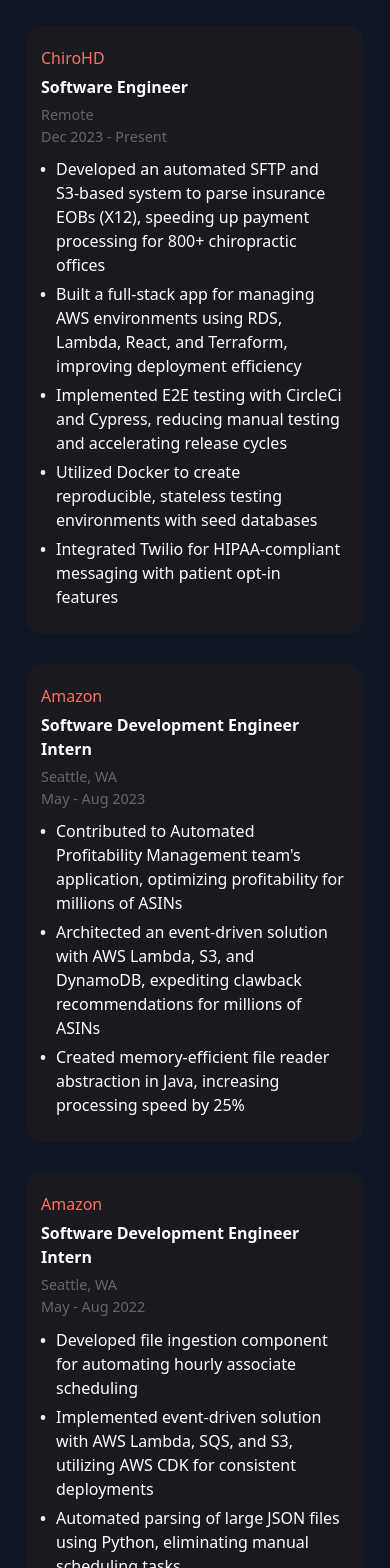
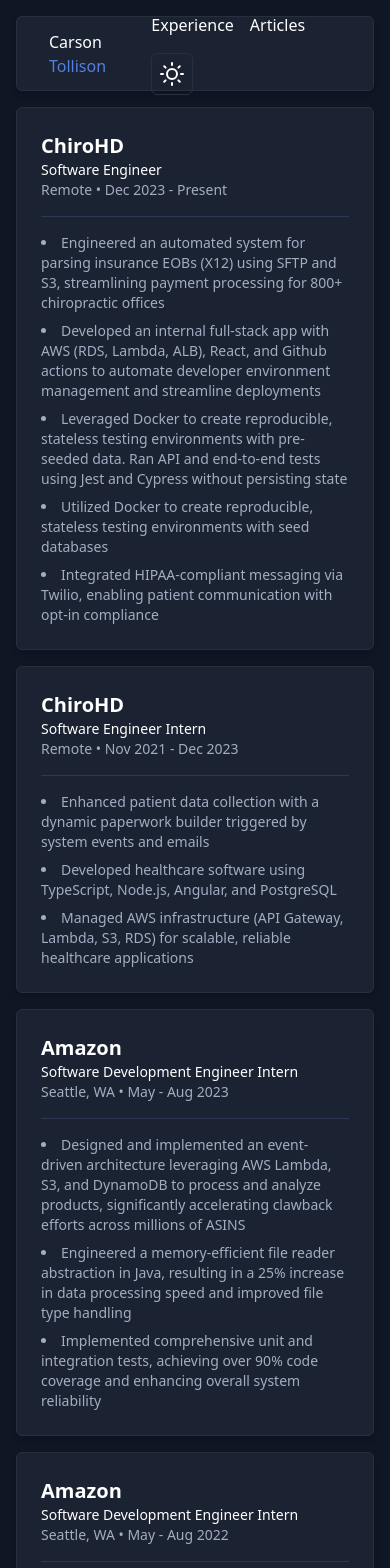
Before and after one commit to c-tollison/carson-dev, a React (Vite) app: page /experience in a window 390 px wide. Shown: the top 1568 px of the page. Built offline with nearby package versions, Linux system fonts and the light colour scheme.

Commit message:
finish v2

```diff
--- a/index.html
+++ b/index.html
@@ -14,10 +14,7 @@
         <title>Carson Tollison - Software Engineer</title>
     </head>
     <body>
-        <div
-            id="root"
-            class="dark"
-        ></div>
+        <div id="root"></div>
         <script
             type="module"
             src="/src/main.tsx"
--- a/src/components/core/providers/color-mode-provider/color-mode-provider.tsx
+++ b/src/components/core/providers/color-mode-provider/color-mode-provider.tsx
@@ -1,4 +1,4 @@
-import { ReactNode, createContext, useState } from 'react';
+import { ReactNode, createContext, useState, useEffect } from 'react';
 import { ColorMode } from './color-mode.enum';
 
 interface ColorModeContextI {
@@ -18,12 +18,23 @@
 }
 
 export function ColorThemeProvider({ children }: ColorThemeProviderProps) {
-    const [colorMode, setColorMode] = useState(defaultContext.colorMode);
+    const [colorMode, setColorMode] = useState<ColorMode>(() => {
+        const savedMode = localStorage.getItem('colorMode');
+        return savedMode ? (savedMode as ColorMode) : defaultContext.colorMode;
+    });
+
+    useEffect(() => {
+        applyColorMode(colorMode);
+    }, [colorMode]);
+
+    function applyColorMode(mode: ColorMode) {
+        document.getElementById('root')?.classList.remove(ColorMode.Dark, ColorMode.Light);
+        document.getElementById('root')?.classList.add(mode);
+        localStorage.setItem('colorMode', mode);
+    }
 
     function toggleColorMode() {
         const newMode = colorMode === ColorMode.Dark ? ColorMode.Light : ColorMode.Dark;
-        document.getElementById('root')?.classList.remove(colorMode);
-        document.getElementById('root')?.classList.add(newMode);
         setColorMode(newMode);
     }
 
--- a/src/components/nav-bar/nav-bar.tsx
+++ b/src/components/nav-bar/nav-bar.tsx
@@ -12,10 +12,10 @@
             </h1>
             <ul className='flex flex-wrap gap-4 items-center'>
                 <li>
-                    <Link to={'experience'}>Experience</Link>
+                    <Link to={'/experience'}>Experience</Link>
                 </li>
                 <li>
-                    <Link to={'articles'}>Articles</Link>
+                    <Link to={'/articles'}>Articles</Link>
                 </li>
                 <li>
                     <ColorModeButton />
--- a/src/components/projects/project/project.tsx
+++ b/src/components/projects/project/project.tsx
@@ -12,7 +12,7 @@
 
     return (
         <div
-            className='py-6 px-6 border-b border-accent last:border-b-0 cursor-pointer'
+            className='py-6 px-4 border-b border-accent last:border-b-0 cursor-pointer'
             onClick={openModal}
             onMouseEnter={() => setIsHovered(true)}
             onMouseLeave={() => setIsHovered(false)}
--- a/src/components/work-experience/work-experience.css
+++ /dev/null
@@ -1,62 +0,0 @@
-.experience-item {
-    margin-bottom: 30px;
-    padding: 20px;
-    background-color: #1c1c1ebe;
-    border-radius: 16px;
-}
-
-.experience-header {
-    margin-bottom: 10px;
-}
-
-.experience-header h3 {
-    margin: 0;
-    color: #ff6f61;
-}
-
-.job-title {
-    font-weight: bold;
-    margin: 5px 0;
-}
-
-.location-date {
-    display: flex;
-    justify-content: space-between;
-    color: #666;
-    font-size: 0.9em;
-}
-
-.experience-item ul {
-    margin: 0;
-    padding-left: 20px;
-    list-style-type: none;
-}
-
-.experience-item li {
-    margin-bottom: 5px;
-    position: relative;
-}
-
-.experience-item li::before {
-    content: '•';
-    color: #f0f0f0;
-    font-weight: bold;
-    display: inline-block;
-    width: 1em;
-    margin-left: -1em;
-    position: absolute;
-}
-
-@media (max-width: 650px) {
-    .experience-item {
-        padding-left: 15px;
-    }
-
-    .location-date {
-        flex-direction: column;
-    }
-
-    .experience-item ul {
-        padding-left: 15px;
-    }
-}
--- a/src/components/work-experience/work-experience.tsx
+++ b/src/components/work-experience/work-experience.tsx
@@ -1,5 +1,3 @@
-import './work-experience.css';
-
 export interface WorkExperienceProps {
     companyOrProjectName: string;
     jobTitle: string;
@@ -18,19 +16,23 @@
     return (
         <div
             key={companyOrProjectName}
-            className='experience-item'
+            className='col-span-full row-span-3 p-6 flex flex-col gap-4 border bg-card rounded-md border border-border shadow-md transition transform duration-300 ease-in-out'
         >
-            <div className='experience-header'>
-                <h3>{companyOrProjectName}</h3>
-                <p className='job-title'>{jobTitle}</p>
-                <p className='location-date'>
-                    <span>{location}</span>
-                    <span>{date}</span>
+            <div className='border-b pb-4 border-accent'>
+                <h3 className='text-xl font-semibold'>{companyOrProjectName}</h3>
+                <p className='text-sm'>{jobTitle}</p>
+                <p className='text-sm text-muted-foreground'>
+                    <span>{location}</span> • <span>{date}</span>
                 </p>
             </div>
-            <ul>
+            <ul className='list-disc list-inside space-y-2 text-muted-foreground'>
                 {details.map((detail, detailIndex) => (
-                    <li key={`${jobTitle}-${detailIndex}`}>{detail}</li>
+                    <li
+                        key={`${jobTitle}-${detailIndex}`}
+                        className='text-sm'
+                    >
+                        {detail}
+                    </li>
                 ))}
             </ul>
         </div>
--- a/src/routes/experience/experience.css
+++ /dev/null
@@ -1,14 +0,0 @@
-.experience-container {
-    max-width: 800px;
-    margin: 0 auto;
-}
-
-.experience-container h2 {
-    font-size: 2rem;
-}
-
-@media (max-width: 650px) {
-    .experience-container {
-        padding: 10px;
-    }
-}
--- a/src/routes/experience/experience.tsx
+++ b/src/routes/experience/experience.tsx
@@ -1,5 +1,6 @@
+import Card from '../../components/core/card/card';
+import NavBar from '../../components/nav-bar/nav-bar';
 import WorkExperience, { WorkExperienceProps } from '../../components/work-experience/work-experience';
-import './experience.css';
 
 export default function Experience() {
     const workExperience: WorkExperienceProps[] = [
@@ -9,11 +10,22 @@
             location: 'Remote',
             date: 'Dec 2023 - Present',
             details: [
-                'Developed an automated SFTP and S3-based system to parse insurance EOBs (X12), speeding up payment processing for 800+ chiropractic offices',
-                'Built a full-stack app for managing AWS environments using RDS, Lambda, React, and Terraform, improving deployment efficiency',
-                'Implemented E2E testing with CircleCi and Cypress, reducing manual testing and accelerating release cycles',
+                'Engineered an automated system for parsing insurance EOBs (X12) using SFTP and S3, streamlining payment processing for 800+ chiropractic offices',
+                'Developed an internal full-stack app with AWS (RDS, Lambda, ALB), React, and Github actions to automate developer environment management and streamline deployments',
+                'Leveraged Docker to create reproducible, stateless testing environments with pre-seeded data. Ran API and end-to-end tests using Jest and Cypress without persisting state',
                 'Utilized Docker to create reproducible, stateless testing environments with seed databases',
-                'Integrated Twilio for HIPAA-compliant messaging with patient opt-in features',
+                'Integrated HIPAA-compliant messaging via Twilio, enabling patient communication with opt-in compliance',
+            ],
+        },
+        {
+            companyOrProjectName: 'ChiroHD',
+            jobTitle: 'Software Engineer Intern',
+            location: 'Remote',
+            date: 'Nov 2021 - Dec 2023',
+            details: [
+                'Enhanced patient data collection with a dynamic paperwork builder triggered by system events and emails',
+                'Developed healthcare software using TypeScript, Node.js, Angular, and PostgreSQL',
+                'Managed AWS infrastructure (API Gateway, Lambda, S3, RDS) for scalable, reliable healthcare applications',
             ],
         },
         {
@@ -22,9 +34,9 @@
             location: 'Seattle, WA',
             date: 'May - Aug 2023',
             details: [
-                "Contributed to Automated Profitability Management team's application, optimizing profitability for millions of ASINs",
-                'Architected an event-driven solution with AWS Lambda, S3, and DynamoDB, expediting clawback recommendations for millions of ASINs',
-                'Created memory-efficient file reader abstraction in Java, increasing processing speed by 25%',
+                'Designed and implemented an event-driven architecture leveraging AWS Lambda, S3, and DynamoDB to process and analyze products, significantly accelerating clawback efforts across millions of ASINS',
+                'Engineered a memory-efficient file reader abstraction in Java, resulting in a 25% increase in data processing speed and improved file type handling',
+                'Implemented comprehensive unit and integration tests, achieving over 90% code coverage and enhancing overall system reliability',
             ],
         },
         {
@@ -33,26 +45,25 @@
             location: 'Seattle, WA',
             date: 'May - Aug 2022',
             details: [
-                'Developed file ingestion component for automating hourly associate scheduling',
-                'Implemented event-driven solution with AWS Lambda, SQS, and S3, utilizing AWS CDK for consistent deployments',
-                'Automated parsing of large JSON files using Python, eliminating manual scheduling tasks',
-            ],
-        },
-        {
-            companyOrProjectName: 'ChiroHD',
-            jobTitle: 'Software Engineer Intern',
-            location: 'Remote',
-            date: 'Nov 2021 - Dec 2023',
-            details: [
-                'Contributed to a paperwork builder for efficient patient data collection via system triggers and email',
-                'Developed healthcare management software with TypeScript, Node.js, Angular, and PostgreSQL',
-                'Maintained AWS infrastructure (API Gateway, Lambda, S3, RDS) for scalable healthcare apps',
+                'Implemented a scalable, event-driven architecture using AWS services (S3, SQS, Lambda) to process time card modifications, holiday schedules, and vacation requests. Utilized AWS CDK for infrastructure as code',
+                'Designed a FIFO queue system with SQS to ensure orderly processing of global hourly pay and time requests, significantly improving data consistency and reducing errors',
+                'Automated the parsing and processing of large JSON files, using python, containing employee data, reducing the workload on data engineers and streamlining global time card management',
             ],
         },
     ];
 
     return (
-        <div className='experience-container'>
+        <>
+            <div className='flex h-full justify-center items-center p-4'>
+                <div className='h-full w-full grid grid-cols-1 lg:grid-cols-7 grid-flow-row auto-rows-auto gap-4 max-w-[1600px] grid-rows-[75px_auto]'>
+                    <Card
+                        cols='col-span-full'
+                        rows='lg:row-span-1'
+                        className={`w-full h-full flex justify-center `}
+                    >
+                        <NavBar />
+                    </Card>
+
                     {workExperience.map((job, index) => (
                         <WorkExperience
                             companyOrProjectName={job.companyOrProjectName}
@@ -64,5 +75,7 @@
                         />
                     ))}
                 </div>
+            </div>
+        </>
     );
 }
--- a/src/routes/root.tsx
+++ b/src/routes/root.tsx
@@ -2,7 +2,7 @@
 
 export default function Root() {
     return (
-        <div className='p-4 min-h-screen lg:h-screen w-full bg-background dark:text-white text-black'>
+        <div className='min-h-screen w-full bg-background dark:text-white text-black'>
             <Outlet />
         </div>
     );
```
Also changed, not shown: src/routes/articles/articles.tsx (+20 -1 lines), src/routes/dashboard/dashboard.tsx (+6 -6 lines), src/routes/articles/articles.css (deleted). Lines whose indentation alone changed are shown as unchanged.
